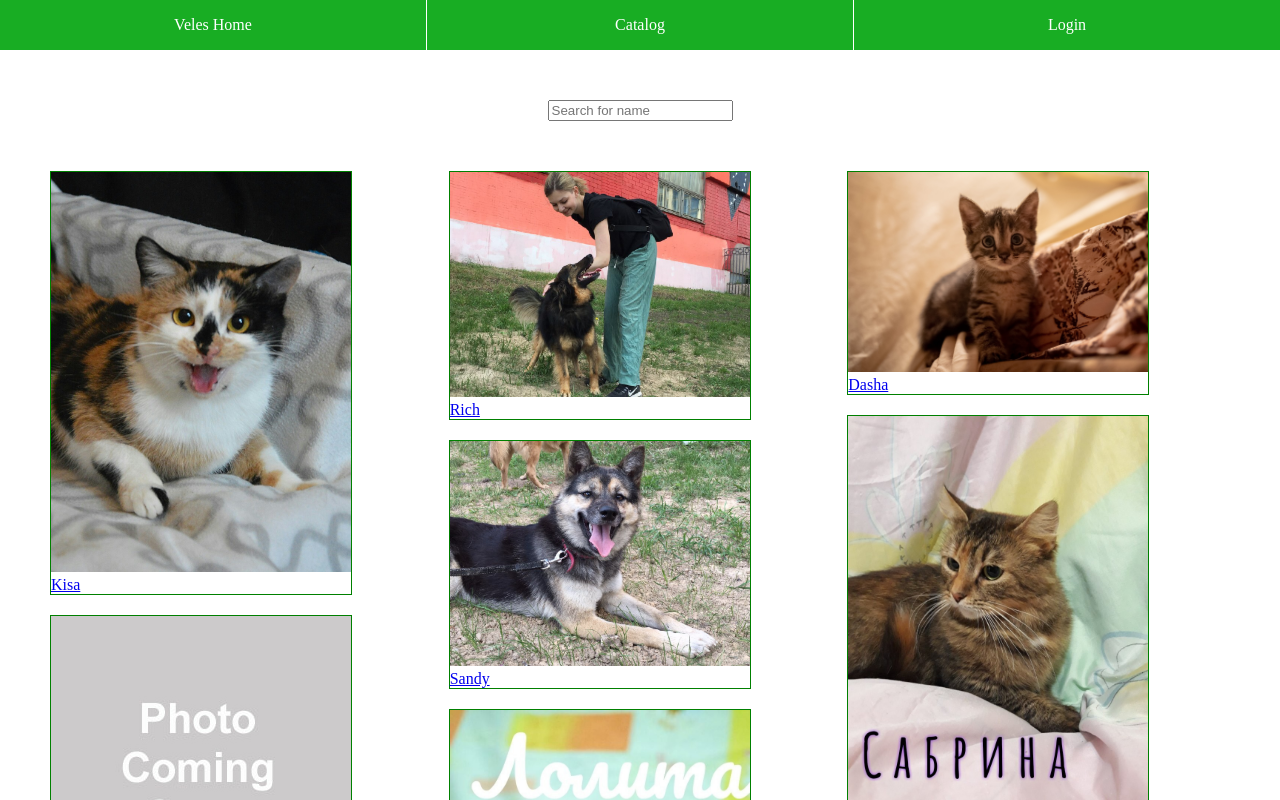
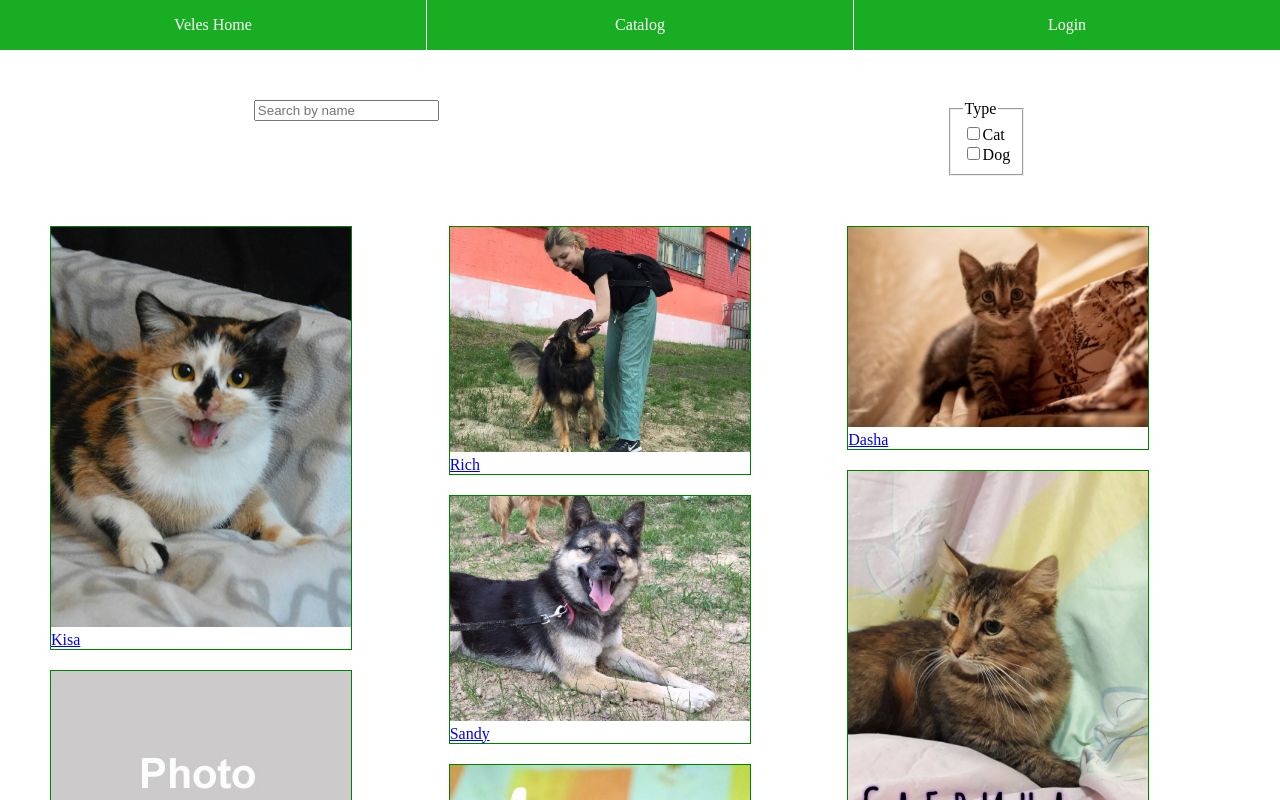
Before and after one commit to Ateina/veles, a React (Create React App) app: page /catalog in a window 1280 px wide. Shown: the top 800 px of the page. Built offline with nearby package versions, Linux system fonts and the light colour scheme.

Commit message:
added filter types(input and checkboxes)

```diff
--- a/src/components/Catalog/Catalog.js
+++ b/src/components/Catalog/Catalog.js
@@ -10,8 +10,7 @@ class Catalog extends Component {
         super(props);
         this.state = {
             petsInit: pets,
-            listOfPets: [],
-            petFilter: ''
+            listOfPets: []
         };
         this.filterPets = this.filterPets.bind(this);
     }
@@ -24,9 +23,16 @@ class Catalog extends Component {
 
     filterPets(e) {
         let filteredList = this.state.petsInit;
-        filteredList = filteredList.filter(pet => {
-            return pet.name.toLowerCase().indexOf(e.target.value) !== -1;
-        });
+        if(e.target.name === 'name'){
+            filteredList = filteredList.filter(pet => {
+                return pet.name.toLowerCase().indexOf(e.target.value) !== -1;
+            });
+        }
+        if(e.target.name === 'type'){
+            filteredList = filteredList.filter(pet => {
+                return pet.type.toLowerCase() === e.target.value.toLowerCase();
+            });
+        }
         this.setState({
             listOfPets: filteredList
         });
@@ -35,7 +41,7 @@ class Catalog extends Component {
     render() {
         return (
             <div className="catalog">
-                <CatalogFilters filterPets={this.filterPets}/>
+                <CatalogFilters filterPets={this.filterPets} filters={this.state.filters}/>
                 <PetList pets={this.state.listOfPets}/>
             </div>
         );
--- a/src/components/CatalogFilters/CatalogFilters.js
+++ b/src/components/CatalogFilters/CatalogFilters.js
@@ -1,16 +1,20 @@
 import React from 'react';
 
+import { InputFilter, CheckBoxFilter } from '../Filters/Filters';
 import './styles.css';
 
 function CatalogFilters(props) {
     return (
         <div className="filters-pets">
-            <input
-                type="text"
-                className="filter"
-                placeholder="Search for name"
-                onChange={props.filterPets}
-            />
+            <InputFilter
+                name="name"
+                placeholder="Search by name"
+                filterPets={props.filterPets} />
+            <CheckBoxFilter
+                label="Type"
+                filterName="type"
+                filteredValues={["Cat", "Dog"]}
+                filterPets={props.filterPets} />
         </div>
     );
 }
--- /dev/null
+++ b/src/components/Filters/CheckBoxFilter.js
@@ -0,0 +1,27 @@
+import React from 'react';
+
+function CheckBoxFilter(props) {
+    const { label, filteredValues, filterName, filterPets } = props;
+
+    return (
+        <div className="filter-checkbox">
+            <fieldset>
+                <legend>{label}</legend>
+                {filteredValues.map(value => {
+                    return (
+                        <div>
+                            <input
+                                type="checkbox"
+                                id={value}
+                                name={filterName}
+                                value={value}
+                                onChange={filterPets} />
+                            <label>{value}</label>
+                        </div>
+                    )
+                })}
+            </fieldset>
+        </div>)
+}
+
+export default CheckBoxFilter;
--- /dev/null
+++ b/src/components/Filters/Filters.js
@@ -0,0 +1,4 @@
+import InputFilter from './InputFilter';
+import CheckBoxFilter from './CheckBoxFilter';
+
+export { InputFilter, CheckBoxFilter };
--- /dev/null
+++ b/src/components/Filters/InputFilter.js
@@ -0,0 +1,17 @@
+import React from 'react';
+
+function InputFilter(props) {
+    const { name, placeholder, filterPets } = props;
+    return (
+        <div className="filter-text">
+            <input
+                type="text"
+                className="filter"
+                name={name}
+                placeholder={placeholder}
+                onChange={filterPets}
+            />
+        </div>)
+}
+
+export default InputFilter;
```
